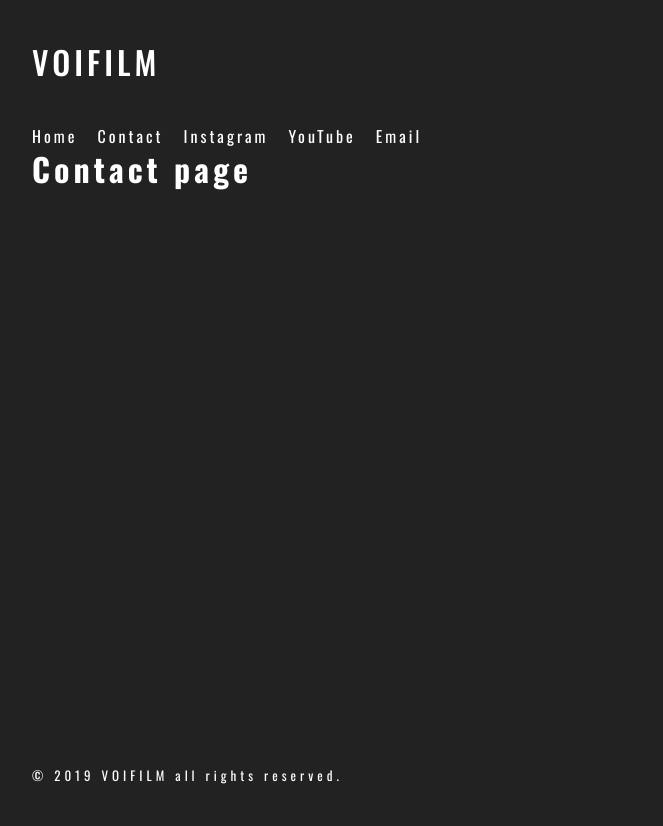
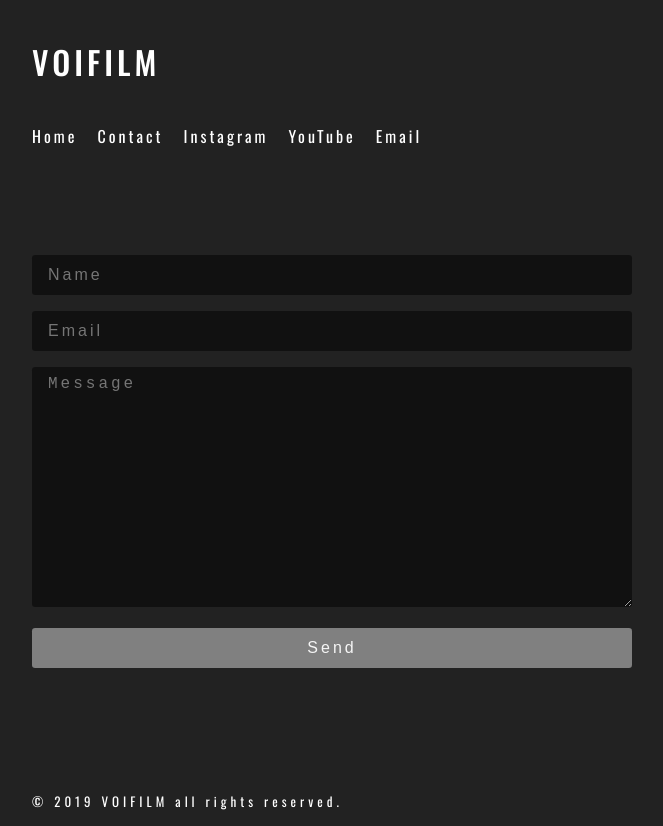
Before and after one commit to akrst-tech/voifilm, a Gatsby site: page /contact in a window 1280 px wide. Shown: the whole page, without its empty margins (108-771 px from the left). Before the commit the page ends 800 px from the top, so only its background shows below. Built offline with nearby package versions, Linux system fonts and the light colour scheme; Gatsby itself is replaced by a stand-in of ours.

Commit message:
created contact page with formspree

```diff
--- a/src/pages/contact.js
+++ b/src/pages/contact.js
@@ -1,10 +1,83 @@
 import React from "react"
+import styled from "styled-components"
+import Layout from "../components/Layout"
 
-import Layout from "../components/Layout"
+const FormWrapper = styled.div`
+  width: 100%;
+  margin: 100px 0;
+  padding: 0;
+  form {
+    width: 100%;
+    max-width: 600px;
+    margin: 0;
+    input,
+    textarea {
+      width: 100%;
+      max-width: 100%;
+      border: none;
+      margin: 0.5rem 0;
+      padding: 0.5rem 1rem;
+      border-radius: 0.2rem;
+      background: #111111;
+      color: grey;
+      font-size: 1rem;
+      font-weight: 300;
+      letter-spacing: 3px;
+    }
+    input {
+      height: 2.5rem;
+      &[type="submit"] {
+        background: grey;
+        color: whitesmoke;
+        transition: all 0.5s ease;
+        cursor: pointer;
+        &:hover {
+          background: whitesmoke;
+          color: darkgrey;
+        }
+      }
+    }
+    textarea {
+      height: 15rem;
+    }
+  }
+`
 
 const Contact = () => (
   <Layout>
-    <h1>Contact page</h1>
+    <FormWrapper className="form-wrapper">
+      <form
+        action="https://formspree.io/suto1208@gmail.com"
+        method="POST"
+        className="form"
+      >
+        <input
+          type="text"
+          name="name"
+          id="name"
+          className="name"
+          placeholder="Name"
+          required
+        />
+        <input
+          type="email"
+          name="email"
+          id="email"
+          className="email"
+          placeholder="Email"
+          required
+        />
+        <textarea
+          name="message"
+          id="message"
+          rows="10"
+          className="message"
+          placeholder="Message"
+          required
+        />
+        <input type="submit" value="Send" className="submit" />
+      </form>
+    </FormWrapper>
   </Layout>
 )
 
```
